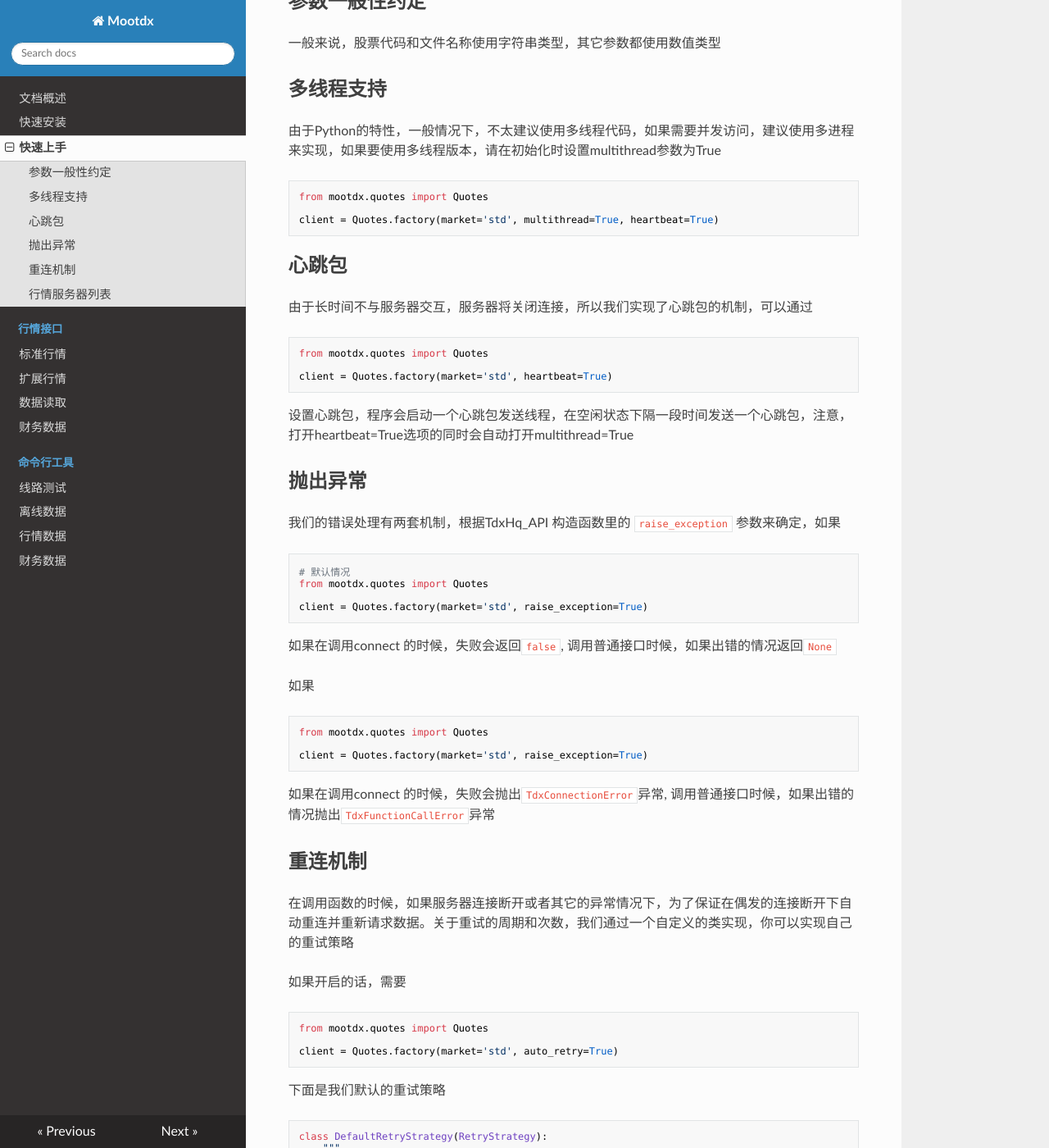
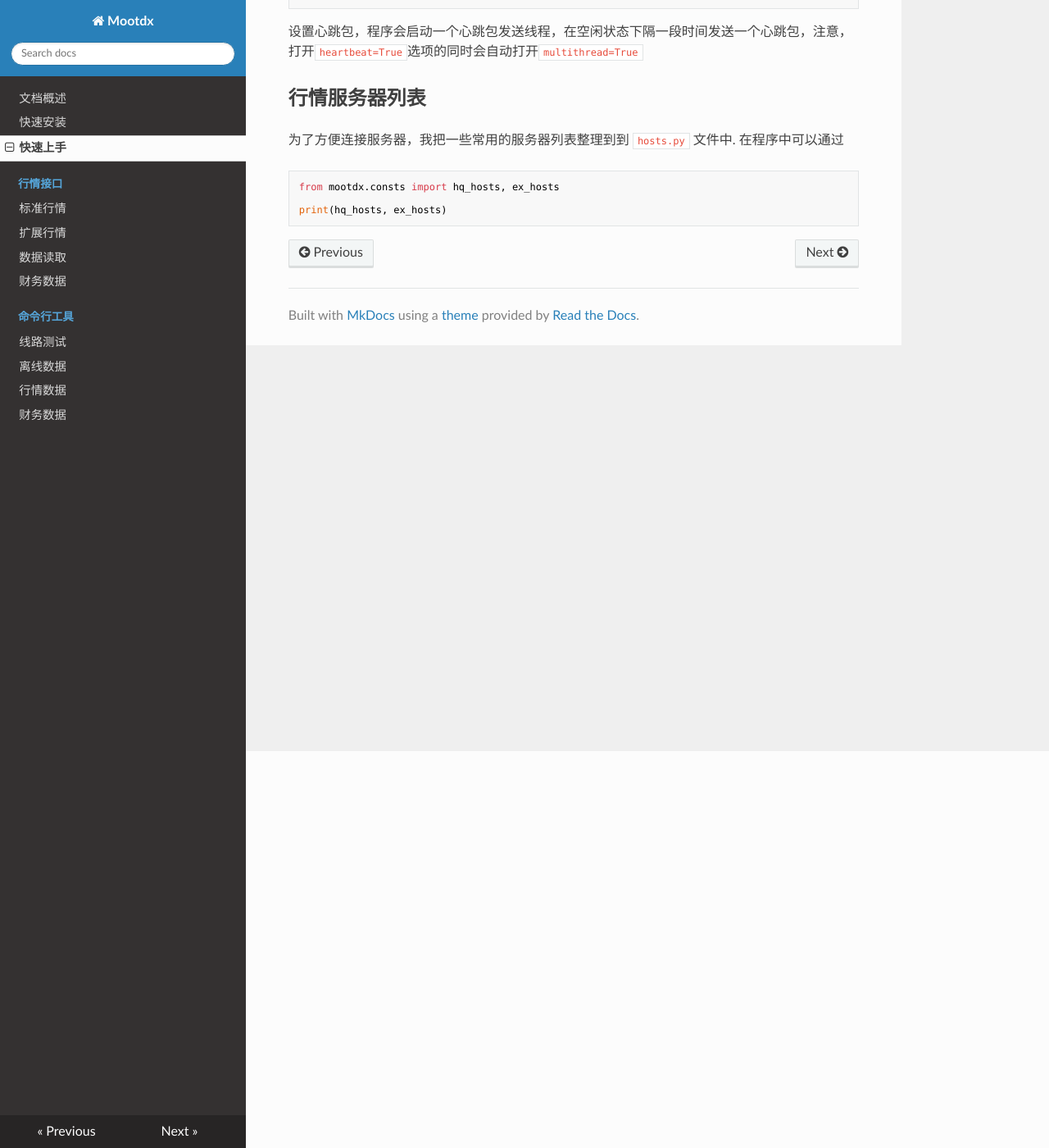
Before and after one commit to mootdx/mootdx, an MkDocs documentation site: the page built from docs/quickstart.md, in a window 1280 px wide and 1400 px high, scrolled down 484 px. Shown: the whole window at 82% size. Built offline with MkDocs 1.6.1, drawn with Linux system fonts in a browser that asks for light colours; nearby versions of some CDN libraries; old or Windows-style settings are respelled for this version of MkDocs; some of the changed text lies outside the part shown.

Commit message:
update commit

````diff
--- a/docs/quickstart.md
+++ b/docs/quickstart.md
@@ -1,32 +1,6 @@
-
-# 行情接口API
-
-下面是如何在程序里面调用本接口
-
-首先需要引入
-
-```python
-from mootdx.quotes import Quotes
-```
-
-然后，创建对象
-
-```python
-from mootdx.quotes import Quotes
-
-client = Quotes.factory(market='std', multithread=True, heartbeat=True)
-
-```
-
-
-## 参数一般性约定
-
-一般来说，股票代码和文件名称使用字符串类型，其它参数都使用数值类型
-
-
 ## 多线程支持
 
-由于Python的特性，一般情况下，不太建议使用多线程代码，如果需要并发访问，建议使用多进程来实现，如果要使用多线程版本，请在初始化时设置multithread参数为True
+由于Python的特性，一般情况下，不太建议使用多线程代码，如果需要并发访问，建议使用多进程来实现，如果要使用多线程版本，请在初始化时设置`multithread`参数为`True`
 
 ```python
 from mootdx.quotes import Quotes
@@ -44,73 +18,8 @@
 client = Quotes.factory(market='std', heartbeat=True)
 ```
 
-设置心跳包，程序会启动一个心跳包发送线程，在空闲状态下隔一段时间发送一个心跳包，注意，打开heartbeat=True选项的同时会自动打开multithread=True
+设置心跳包，程序会启动一个心跳包发送线程，在空闲状态下隔一段时间发送一个心跳包，注意，打开`heartbeat=True`选项的同时会自动打开`multithread=True`
 
-## 抛出异常
-
-我们的错误处理有两套机制，根据TdxHq_API 构造函数里的 `raise_exception` 参数来确定，如果
-
-```python
-# 默认情况
-from mootdx.quotes import Quotes
-
-client = Quotes.factory(market='std', raise_exception=True)
-```
-
-如果在调用connect 的时候，失败会返回`false`, 调用普通接口时候，如果出错的情况返回`None`
-
-如果
-
-```python
-from mootdx.quotes import Quotes
-
-client = Quotes.factory(market='std', raise_exception=True)
-```
-
-如果在调用connect 的时候，失败会抛出`TdxConnectionError`异常, 调用普通接口时候，如果出错的情况抛出`TdxFunctionCallError`异常
-
-## 重连机制
-
-在调用函数的时候，如果服务器连接断开或者其它的异常情况下，为了保证在偶发的连接断开下自动重连并重新请求数据。关于重试的周期和次数，我们通过一个自定义的类实现，你可以实现自己的重试策略
-
-如果开启的话，需要
-
-```python
-from mootdx.quotes import Quotes
-
-client = Quotes.factory(market='std', auto_retry=True)
-```
-
-下面是我们默认的重试策略
-
-```
-class DefaultRetryStrategy(RetryStrategy):
-    """
-    默认的重试策略，您可以通过写自己的重试策略替代本策略, 改策略主要实现gen方法，该方法是一个生成器，
-    返回下次重试的间隔时间, 单位为秒，我们会使用 time.sleep在这里同步等待之后进行重新connect,然后再重新发起
-    源请求，直到gen结束。
-    """
-    @classmethod
-    def gen(cls):
-        # 默认重试4次 ... 时间间隔如下
-        for time_interval in [0.1, 0.5, 1, 2]:
-            yield time_interval
-
-```
-
-你可以实现自己的重试机制并替换默认的，如永远重复, 间隔1秒一次（慎用）
-
-```
-class MyRetryStrategy(RetryStrategy):
-    @classmethod
-    def gen(cls):
-      while True:
-        yield 1
-
-# 然后覆盖默认的
-api.retry_strategy = MyRetryStrategy()
-
-```
 
 ## 行情服务器列表
 
````
Also changed, not shown: other parts of docs/quickstart.md (+1 -1 lines), docs/index.md (+3 -3 lines), docs/setup.md (+4 -6 lines).
